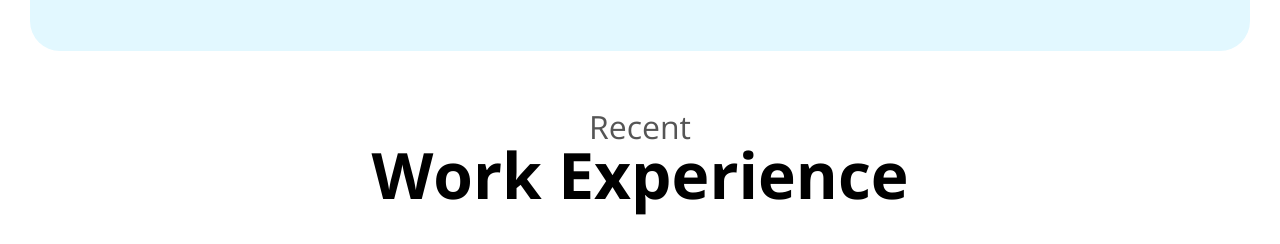
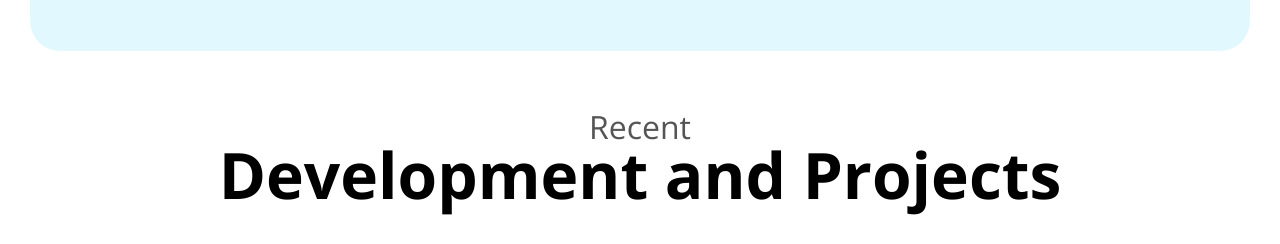
Before and after one commit to stefanRachev/stefanrachev.github.io, a plain HTML site: page index.html in a window 1280 px wide. Shown: the part 1356-1600 px from the top of the page. Drawn offline with nearby package versions, Linux system fonts and the light colour scheme.

Commit message:
change name section

```diff
--- a/index.html
+++ b/index.html
@@ -170,7 +170,7 @@
       <section class="work-experience container">
         <h2>
           <small>Recent</small>
-          Work Experience
+          Development and Projects
         </h2>
         <div class="jobs">
           <article>
```
